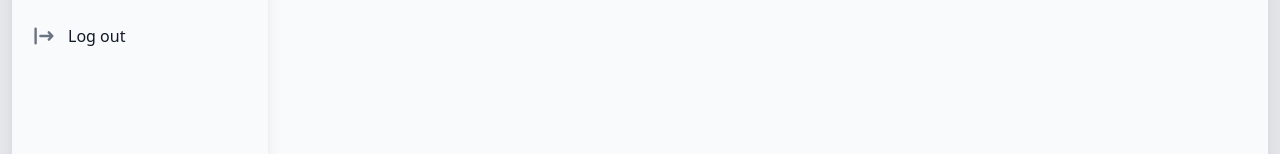
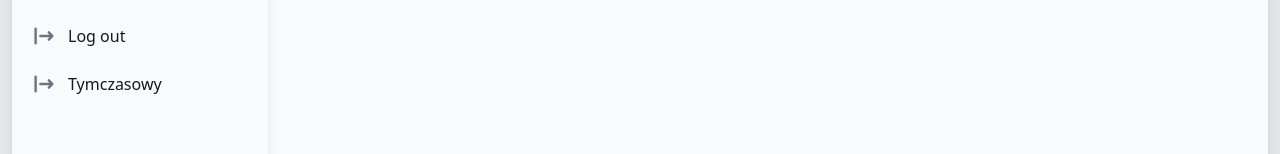
Before and after one commit to modul-sum-3/sum-front, a React (Create React App) app: page /employee in a window 1280 px wide. Shown: the part 192-346 px from the top of the page. Built offline with nearby package versions, Linux system fonts and the light colour scheme.

Commit message:
Add temporary button to leave employee page

```diff
--- a/src/templates/StaffTemplate.js
+++ b/src/templates/StaffTemplate.js
@@ -145,6 +145,29 @@ const StaffTemplate = () => {
                   <span className="ml-3 flex-1 whitespace-nowrap">Log out</span>
                 </button>
               </li>
+              <li>
+                <a
+                  type="button"
+                  href="/"
+                  id="logout"
+                  className="flex items-center rounded-lg p-2 text-gray-900 hover:bg-gray-100 dark:text-white dark:hover:bg-gray-700"
+                >
+                  <svg
+                    aria-hidden="true"
+                    className="h-6 w-6 shrink-0 text-gray-500 transition duration-75 group-hover:text-gray-900 dark:text-gray-400 dark:group-hover:text-white"
+                    fill="currentColor"
+                    viewBox="0 0 20 20"
+                    xmlns="http://www.w3.org/2000/svg"
+                  >
+                    <path
+                      fillRule="evenodd"
+                      d="M3 3a1 1 0 00-1 1v12a1 1 0 102 0V4a1 1 0 00-1-1zm10.293 9.293a1 1 0 001.414 1.414l3-3a1 1 0 000-1.414l-3-3a1 1 0 10-1.414 1.414L14.586 9H7a1 1 0 100 2h7.586l-1.293 1.293z"
+                      clipRule="evenodd"
+                    />
+                  </svg>
+                  <span className="ml-3 flex-1 whitespace-nowrap">Tymczasowy</span>
+                </a>
+              </li>
             </ul>
           </div>
         </aside>
```
